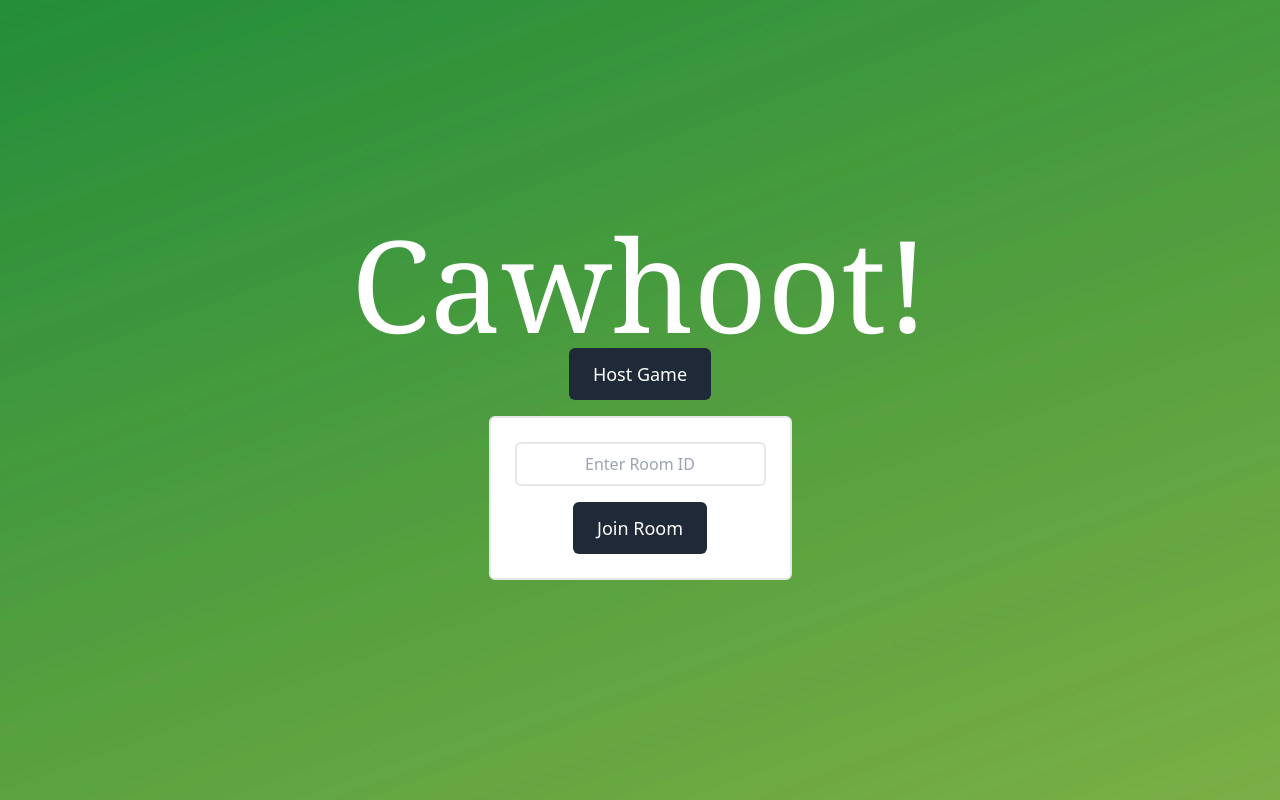
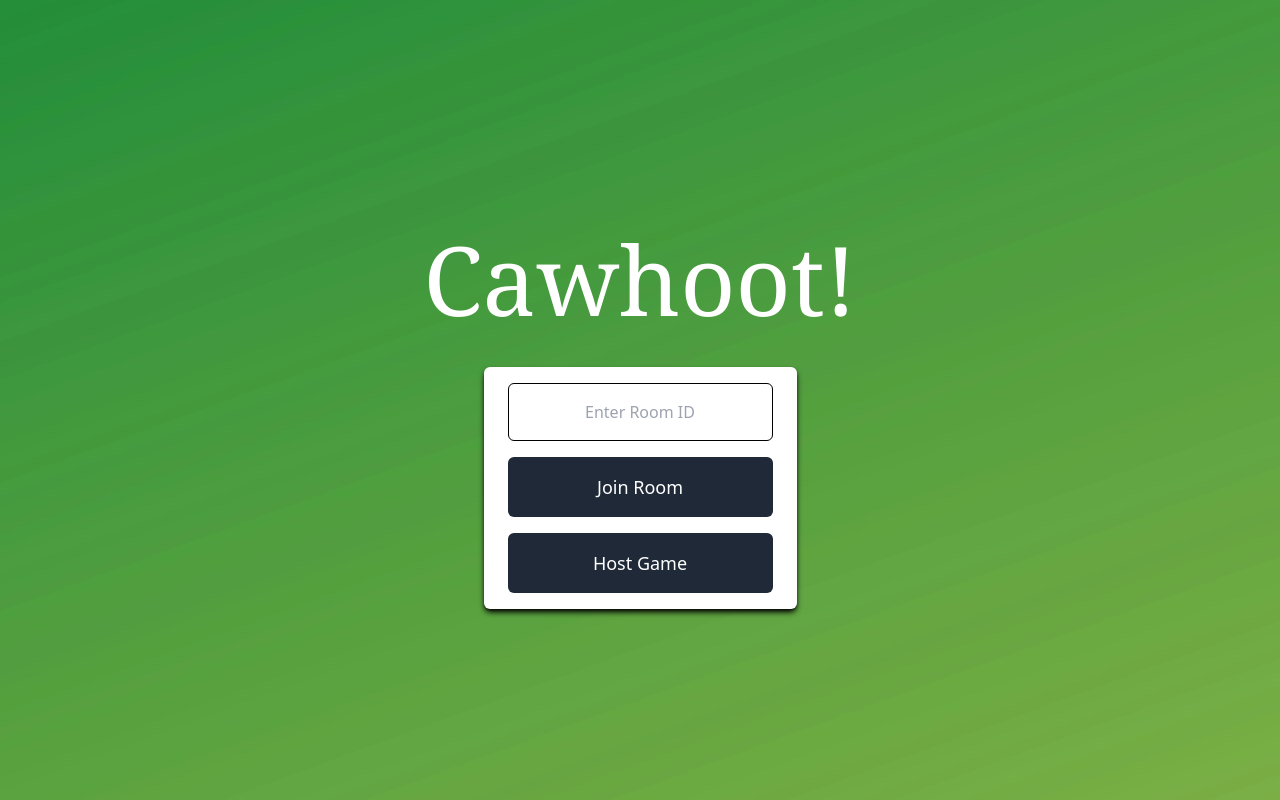
Before and after one commit to muchlogic/-name--game, a React (Vite) app in the folder client/: page / in a window 1280 px wide. Built offline with nearby package versions, Linux system fonts and the light colour scheme; no server answers.

Commit message:
Updated styles on home page

```diff
--- a/client/src/routes/Home.jsx
+++ b/client/src/routes/Home.jsx
@@ -31,36 +31,34 @@ export default function Home() {
   return (
     <>
       <div
-        className={`min-h-screen bg-[url(./public/homeBG.jpg)] flex flex-col justify-center items-center`}
+        className={`min-h-screen bg-[url(./public/homeBG.jpg)] flex justify-center`}
       >
-        <h1 className="text-white text-9xl font-serif">Cawhoot!</h1>
-        <nav className="mb-4">
-          <button
-            onClick={() => handleHost()}
-            className="bg-gray-800 text-white text-lg py-3 px-6 rounded-md"
-          >
-            Host Game
-          </button>
-        </nav>
-
-        <div className="text-center bg-white px-6 py-6 rounded-md border-2">
-          <form>
+        <div className="flex flex-col justify-center items-center">
+          <h1 className="text-white text-8xl font-serif py-10">Cawhoot!</h1>
+          <div className="text-center bg-white py-4 px-6 rounded-md flex flex-col justify-center items-center shadow-md shadow-black">
+            <form className="flex flex-col">
               <input
                 type="text"
                 id="item"
-              className="mb-4 p-2 rounded-md text-center border-2"
+                className="p-4 rounded-md text-center border-[black] border-[1px]"
                 value={roomID}
                 onChange={(e) => setroomID(e.target.value)}
                 placeholder="Enter Room ID"
               />
-            <br />
               <button
                 onClick={() => handleJoin()}
-              className="bg-gray-800 text-white text-lg py-3 px-6 rounded-md"
+                className="bg-gray-800 text-white text-lg mt-4 py-4 rounded-md hover:bg-slate-900"
               >
                 Join Room
               </button>
+              <button
+                onClick={() => handleHost()}
+                className="bg-gray-800 text-white text-lg rounded-md mt-4 py-4 hover:bg-slate-900"
+              >
+                Host Game
+              </button>
             </form>
+          </div>
         </div>
       </div>
     </>
```
Lines whose indentation alone changed are shown as unchanged.
